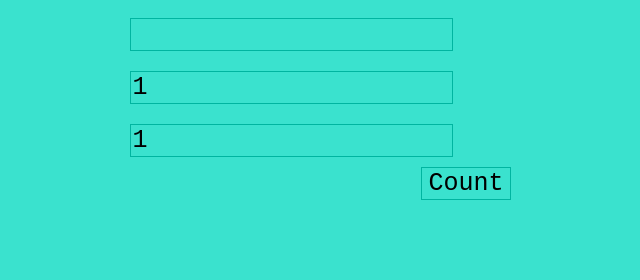
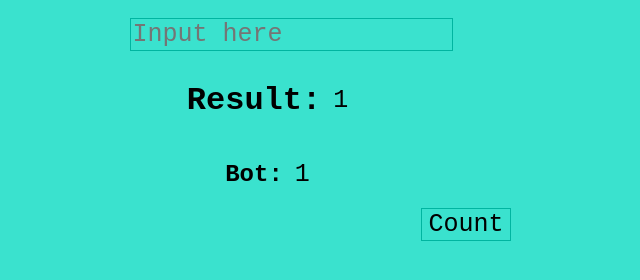
Before and after one commit to SaulReznik/TheGamePureJS, a plain HTML site: page index.html in a window 1280 px wide. Shown: the whole page, without its empty margins (349-989 px from the left). Drawn offline with Linux system fonts and the light colour scheme.

Commit message:
Try to set limitations for user

```diff
--- a/index.html
+++ b/index.html
@@ -7,9 +7,15 @@
   </head>
   <body>
     <div class="mainConteiner">
-      <input id="player" type="text"  >
-      <input id="result"  type="text" value="1" readonly>
-      <input id="bot" type="text" value="1" readonly>
+      <input id="player" type="text" placeholder="Input here" onfocus="this.value = ''" >
+      <div class="myInputsContainers">
+        <h1>Result:</h1>
+        <input class="myInputs" id="result"  type="text" value="1" readonly>
+      </div>
+      <div class="myInputsContainers">
+        <h2>Bot:</h2>
+        <input class="myInputs" id="bot" type="text" value="1" readonly>
+      </div>
       <input id="count" type="button" onclick="setTimeout(winningStrategy, 300); setTimeout(showresult, 300)"  value="Count">
     </div>
     <script type="text/javascript">
@@ -35,8 +41,14 @@
       if (clicks <= 1) {
           result = player + bot + 1;
       } else if (clicks > 1) {
-        result = result + player + bot
-      };
+        result = result + player + bot;
+      }
+
+
+
+      if (result >= 100) {
+        alert('You Lose');
+      }
 
       document.getElementById('result').value = result;
     } else {
@@ -46,6 +58,10 @@
       //bot-um taqnvaca es xaxi gaxtniqy ;)
       function winningStrategy () {
 
+        if (player < 1 && player > 10) {
+          throw 'choose number beetwen 1 and 10'
+        }
+
         bot.value = 11 - player.value
 
       }
--- a/style.css
+++ b/style.css
@@ -19,8 +19,15 @@ input {
   border: solid #00B5A0 1px;
 }
 
-#result {
+.myInputsContainers {
+  display: flex;
+  flex-direction: row;
+}
 
+.myInputs {
+  font-size: 25px;
+  width:50px;
+  border: none;
 }
 
 #count {
```
